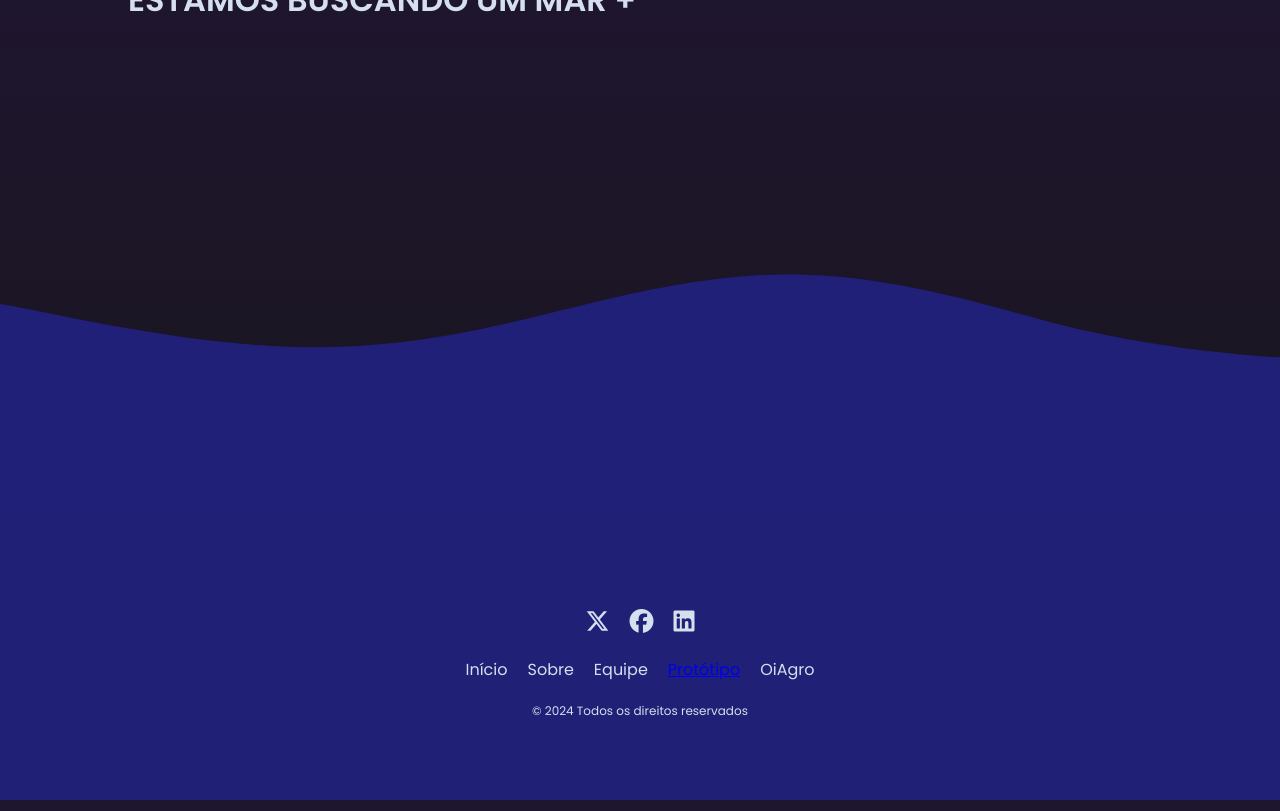
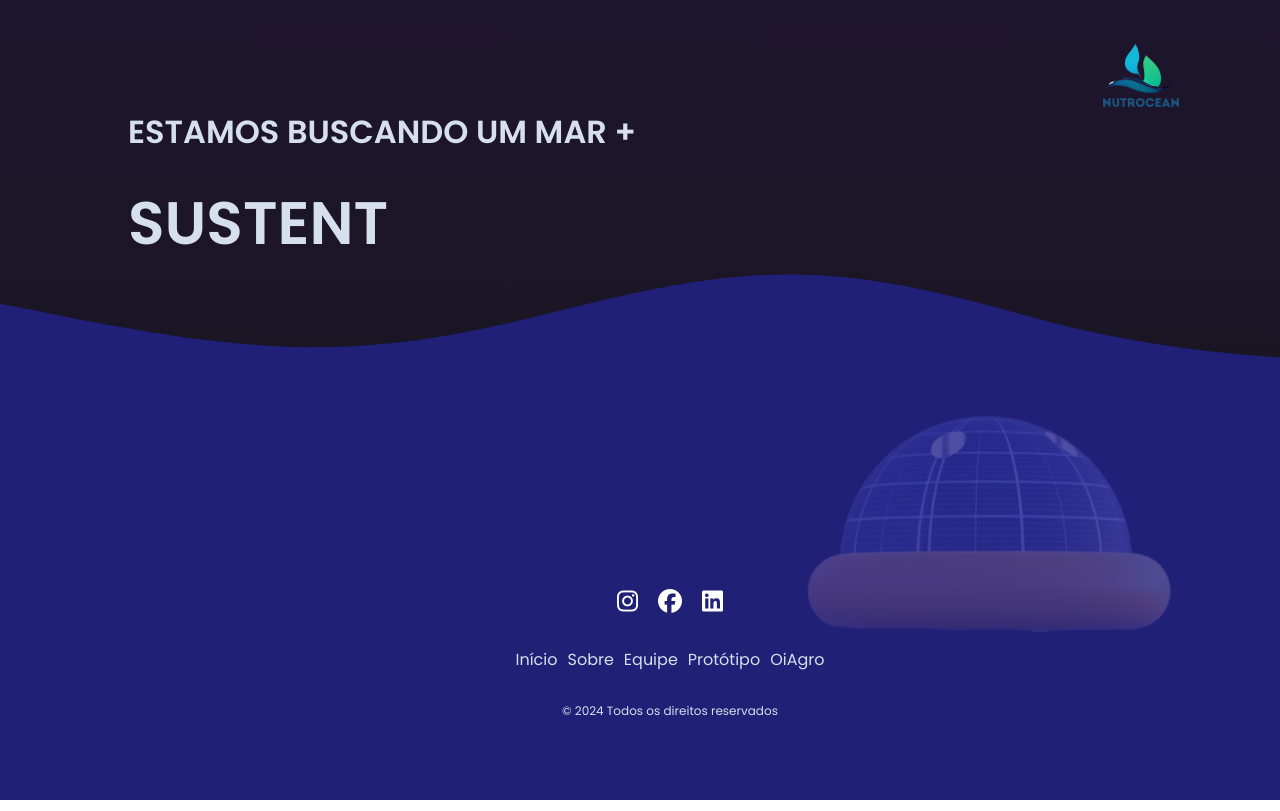
Before and after one commit to Furbim/Nutrocean, a plain HTML site: page index.html in a window 1280 px wide. Drawn offline with Linux system fonts and the light colour scheme; files that its build step writes are made by us from their sources.

Commit message:
Add files via upload

```diff
--- a/index.html
+++ b/index.html
@@ -12,16 +12,16 @@
   <link rel="preconnect" href="https://fonts.googleapis.com" />
   <link rel="preconnect" href="https://fonts.gstatic.com" crossorigin />
   <link href="https://fonts.googleapis.com/css2?family=Poppins:wght@400;500;600&display=swap" rel="stylesheet" />
-  <link rel="stylesheet" href="css/styles.css" />
+  <link rel="stylesheet" href="styles.css" />
 </head>
 
 <body>
   <header>
-    <img width="150px" src="img/Inserir um título (2).png" alt="">
+    <img width="150px" src="Inserir um título (2).png" alt="">
   </header>
   <div id="title">
     <h1>ESTAMOS BUSCANDO UM MAR + </h1>
-    <img id="boia" width="40%" src="img/Design sem nome (1).png" alt="">
+    <img id="boia" width="35%" src="Design sem nome (1).png" alt="">
   </div>
   <div id="log"></div>
   <footer>
@@ -54,21 +54,21 @@
 
     <section>
       <ul class="socials">
-        <li><a class="fa-brands fa-x-twitter"></a></li>
+        <li><a href="https://www.instagram.com/nutrocean?utm_source=ig_web_button_share_sheet&igsh=ZDNlZDc0MzIxNw==" class="fa-brands fa-instagram"></a></li>
         <li><a class="fa-brands fa-facebook"></a></li>
-        <li><a class="fa-brands fa-linkedin"></a></li>
+        <li><a href="https://www.linkedin.com\in\thiagofreitasdev" class="fa-brands fa-linkedin"></a></li>
       </ul>
       <ul class="links">
         <li><a>Início</a></li>
         <li><a>Sobre</a></li>
         <li><a>Equipe</a></li>
-        <li><a href="prototipo.html">Protótipo</a></li>
+        <li><a>Protótipo</a></li>
         <li><a>OiAgro</a></li>
       </ul>
       <p class="legal">© 2024 Todos os direitos reservados</p>
     </section>
   </footer>
 </body>
-<script src="js/script.js"></script>
+<script src="script.js"></script>
 
 </html>
--- a/styles.css
+++ b/styles.css
@@ -11,16 +11,12 @@ body {
 }
 
 .background {
-  position: absolute;
   z-index: -1;
-  top: 0;
-  left: 0;
-  right: 0;
-  bottom: 0;
 }
 
 ul {
   display: flex;
+  justify-content: center;
   list-style: none;
   padding: 0;
   margin: 0;
@@ -31,6 +27,8 @@ ul {
 }
 
 .socials a {
+  text-decoration: none;
+  color: white;
   font-size: 24px;
 }
 
@@ -46,6 +44,7 @@ ul {
 }
 
 svg {
+
   position: absolute;
   top: 0;
   left: 0;
@@ -64,12 +63,13 @@ header{
 }
 
 #title{
-margin-top: -70px;
+  margin-top: -70px;
   text-align: left;
   padding-left: 10%;
 }
 
 footer {
+
   position: fixed;
   left: 0;
   bottom: 0;
@@ -82,6 +82,7 @@ section {
   display: flex;
   flex-direction: column;
   justify-content: flex-end;
+  text-align: center;
   gap: 30px;
   padding-bottom: 80px;
   padding-left: 60px;
@@ -96,26 +97,39 @@ section {
 }
 #boia{
   position: absolute;
-  bottom: -1rem;
+  bottom: 0rem;
   right: 4rem;
 }
 
 
-#boia{animation: bounce 6s infinite; }
+#boia{animation: bounce 4s infinite; }
 @keyframes bounce {
-  0% {transform: translateY(-20);}
-  40% {transform: translateY(-30px);}
+  0% {transform: translateY(-20px);}
   40% {transform: translateY(-60px);}
   60% {transform: translateY(-40px);}
 
+  100%{transform: translateY(-20px);}
 }
 
 
-@media (width > 420px) {
+@media (width < 440px) {
   section {
     align-items: center;
     padding-left: 0;
     gap: 20px;
+  }
+  #log{
+    padding-left: 3%;
+    font-size: 40px;
+  }
+  #title{
+    margin-top: 4%;
+    padding-left: 3%;
+    font-size: 15px;
+  }
+  #boia{
+
+    bottom: 17rem;
   }
 
   .links {
```
